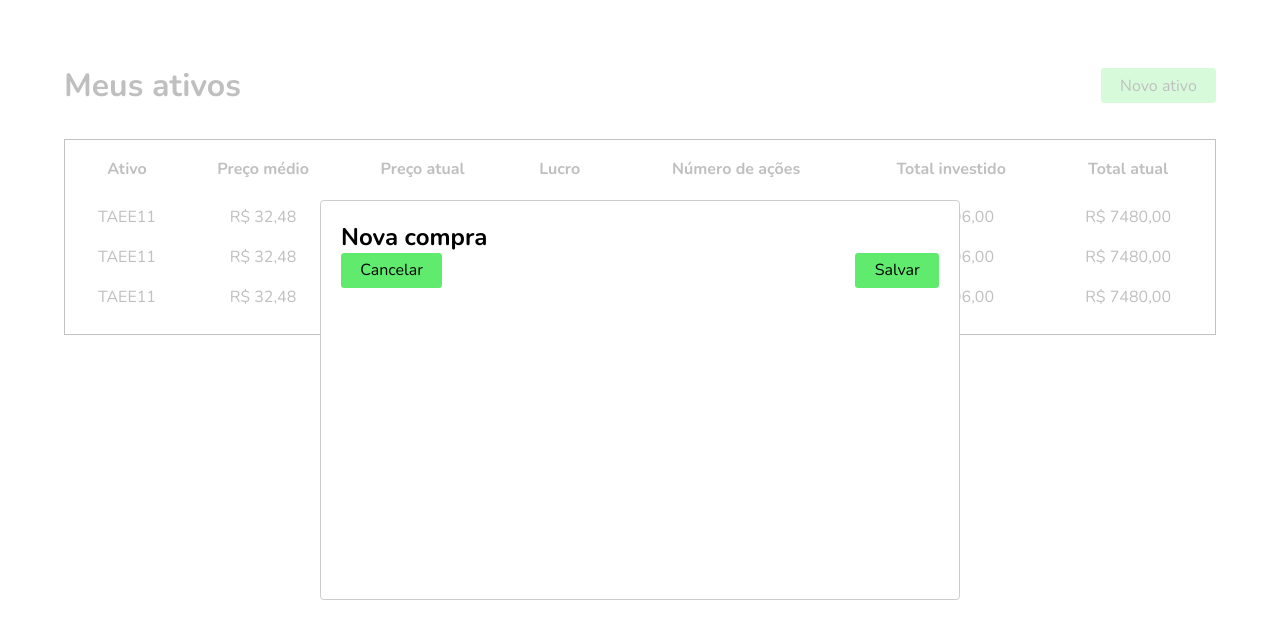
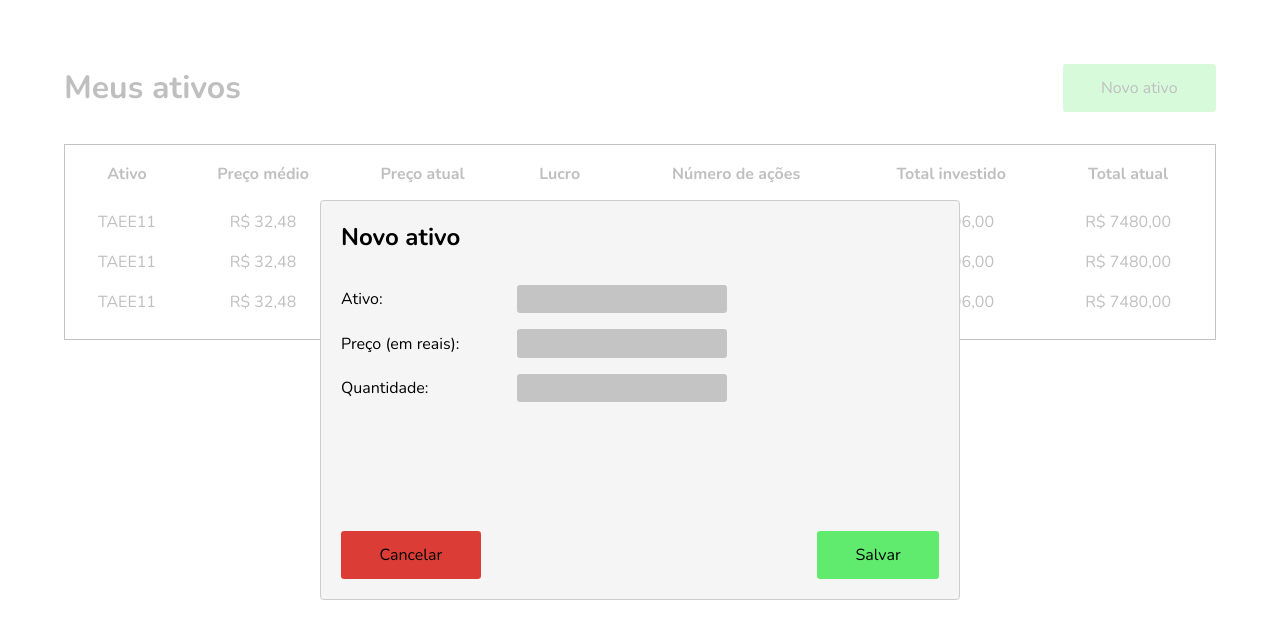
Before and after one commit to vitorwlima/holder-map, a React (Create React App) app: page / in a window 1280 px wide. Both pictures are taken after a click on the button "Novo ativo". Shown: the top 638 px of the page. Built offline with nearby package versions, Linux system fonts and the light colour scheme.

Commit message:
frontend não integrado finalizado

```diff
--- a/src/components/Button/styles.ts
+++ b/src/components/Button/styles.ts
@@ -3,7 +3,7 @@ import { colors } from '../../styles/colors'
 
 export const Container = styled.button`
   background-color: ${colors.primary};
-  padding: 0.4em 1.2em;
+  padding: 0.8em 2.4em;
   border-radius: 0.2em;
   transition: background-color 0.3s;
   cursor: pointer;
--- /dev/null
+++ b/src/components/Input/index.tsx
@@ -0,0 +1,17 @@
+import React from 'react'
+import { Container } from './styles'
+
+interface IInputProps {
+  label: string
+  nameId: string
+  type?: string
+}
+
+export const Input = ({ label, nameId, type = 'text' }: IInputProps) => {
+  return (
+    <Container>
+      <label id={nameId}>{label}</label>
+      <input type={type} id={nameId} name={nameId} />
+    </Container>
+  )
+}
--- /dev/null
+++ b/src/components/Input/styles.ts
@@ -0,0 +1,22 @@
+import styled from 'styled-components'
+
+export const Container = styled.div`
+  display: flex;
+  align-items: center;
+
+  input {
+    padding: 0.2em;
+    border-radius: 0.2em;
+    margin-left: 2rem;
+    background-color: #c4c4c4;
+
+    &::-webkit-outer-spin-button,
+    &::-webkit-inner-spin-button {
+      -webkit-appearance: none;
+    }
+  }
+
+  label {
+    width: 144px;
+  }
+`
--- a/src/components/NewAssetModal/index.tsx
+++ b/src/components/NewAssetModal/index.tsx
@@ -1,6 +1,6 @@
 import React from 'react'
 import Modal from 'react-modal'
-import { Button } from '../Button'
+import { Button, Input } from '../'
 import { Container } from './styles'
 
 interface INewAssetModalProps {
@@ -19,6 +19,8 @@ export const NewAssetModal = ({ isOpen, handleClose }: INewAssetModalProps) => {
       transform: 'translate(-50%, -50%)',
       minHeight: '50%',
       minWidth: '50%',
+      display: 'flex',
+      background: '#F5F5F5',
     },
   }
 
@@ -26,7 +28,12 @@ export const NewAssetModal = ({ isOpen, handleClose }: INewAssetModalProps) => {
     <Modal isOpen={isOpen} onRequestClose={handleClose} style={customStyles}>
       <Container>
         <div className='main'>
-          <h1>Nova compra</h1>
+          <h1>Novo ativo</h1>
+          <div className='inputs'>
+            <Input nameId='asset' label='Ativo:' />
+            <Input nameId='price' label='Preço (em reais):' type='number' />
+            <Input nameId='quantity' label='Quantidade:' type='number' />
+          </div>
         </div>
         <div className='buttons-wrapper'>
           <Button onClick={handleClose}>Cancelar</Button>
--- a/src/components/NewAssetModal/styles.ts
+++ b/src/components/NewAssetModal/styles.ts
@@ -1,16 +1,37 @@
 import styled from 'styled-components'
+import { colors } from '../../styles/colors'
 
 export const Container = styled.div`
   display: flex;
   flex-direction: column;
-  justify-content: space-between;
+  width: 100%;
 
-  h1 {
-    font-size: 1.5rem;
+  .main {
+    flex: 1;
+
+    h1 {
+      font-size: 1.5rem;
+    }
+
+    .inputs {
+      margin-top: 2rem;
+
+      div {
+        margin-bottom: 1rem;
+      }
+    }
   }
 
   .buttons-wrapper {
     display: flex;
     justify-content: space-between;
+
+    button:first-child {
+      background-color: ${colors.warning};
+
+      &:hover {
+        background-color: ${colors.warningSecondary};
+      }
+    }
   }
 `
--- a/src/components/index.ts
+++ b/src/components/index.ts
@@ -1,3 +1,4 @@
 export * from './Button'
 export * from './NewAssetModal'
 export * from './Table'
+export * from './Input'
--- a/src/styles/colors.ts
+++ b/src/styles/colors.ts
@@ -3,4 +3,6 @@ import { shade } from 'polished'
 export const colors = {
   primary: '#60EB6E',
   secondary: shade(0.2, '#60EB6E'),
+  warning: '#DB3D36',
+  warningSecondary: shade(0.2, '#DB3D36'),
 }
--- a/src/styles/global.ts
+++ b/src/styles/global.ts
@@ -17,4 +17,13 @@ export default createGlobalStyle`
   button {
     border: none;
   }
+
+  input {
+    border: none;
+
+    &:focus {
+      border: none;
+      outline: none;
+    }
+  }
 `
```
